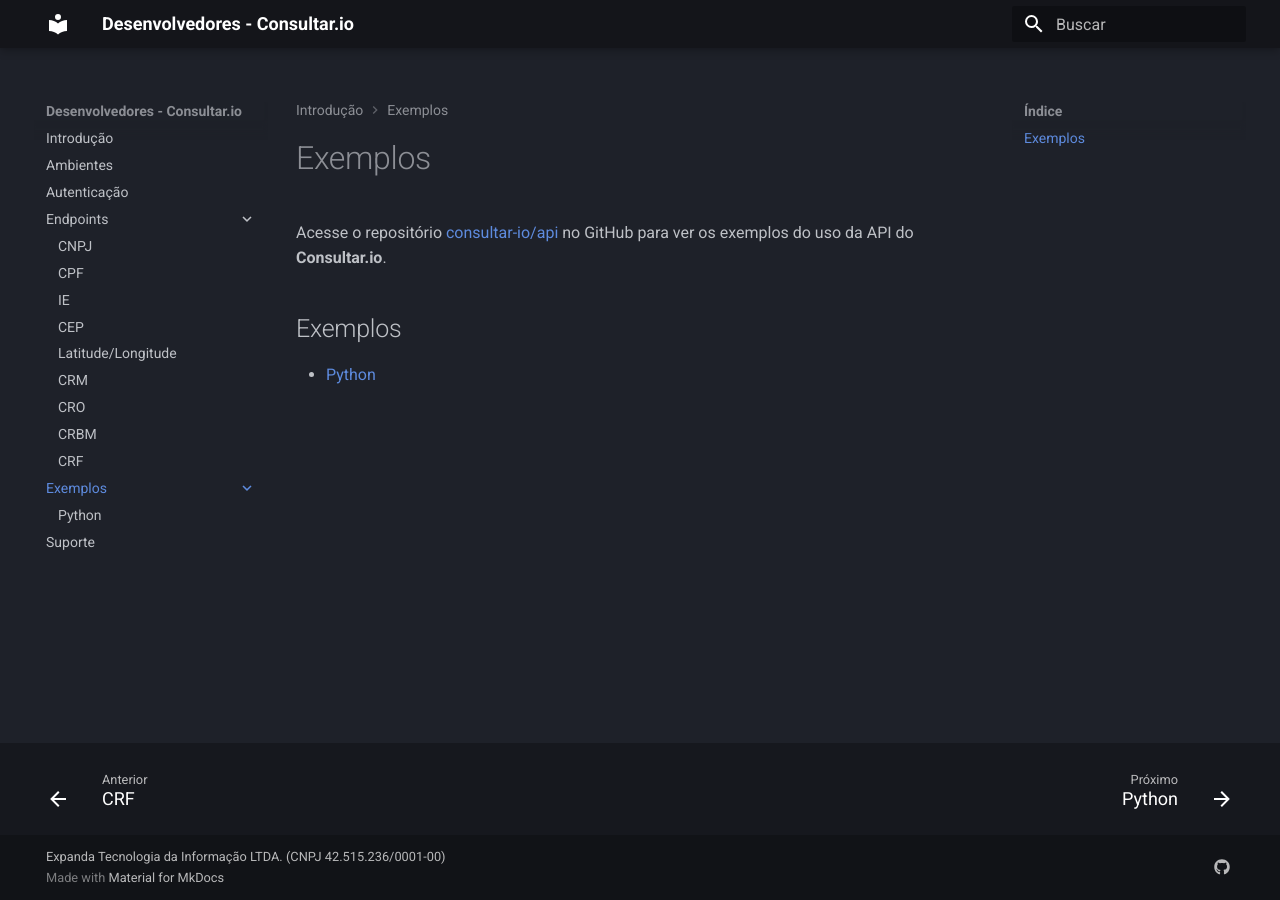
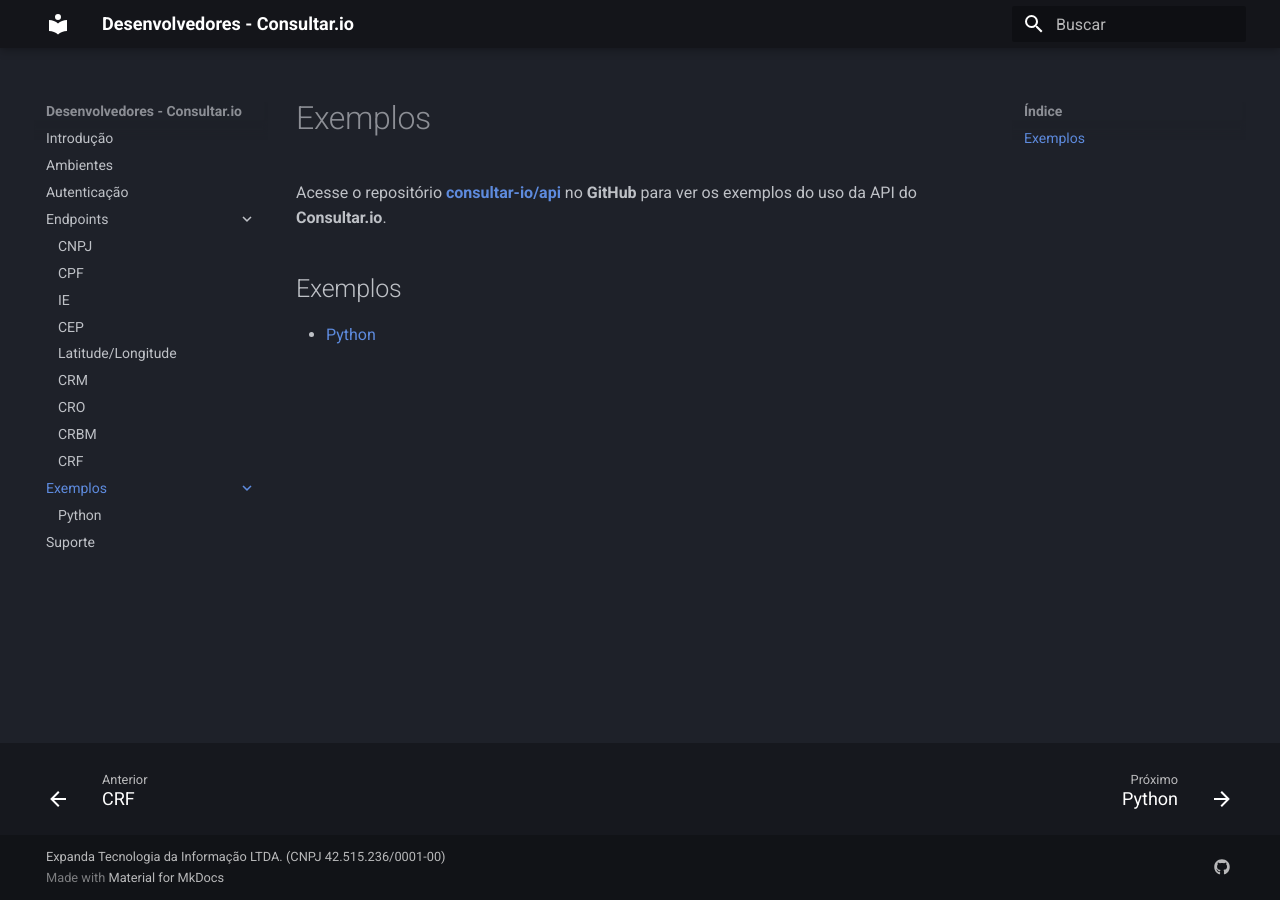
Before and after one commit to consultar-io/doc, an MkDocs documentation site: the page built from docs/exemplos/index.md, in a window 1280 px wide. Built offline with MkDocs 1.6.1 and Material for MkDocs 9.7.7, drawn with Linux system fonts in a browser that asks for light colours.

Commit message:
Refactor documentation for clarity and consistency
- Removed 'navigation.path' from mkdocs.yml to streamline navigation.
- Updated 'suporte.md' to correct capitalization of 'suporte'.
- Enhanced 'exemplos/index.md' and 'exemplos/python.md' for improved formatting and emphasis on 'GitHub' and 'Python'.

```diff
--- a/docs/exemplos/index.md
+++ b/docs/exemplos/index.md
@@ -1,7 +1,7 @@
 # Exemplos
 
-Acesse o repositório [consultar-io/api](https://github.com/consultar-io/api)
-no GitHub para ver os exemplos do uso da API do **Consultar.io**.
+Acesse o repositório **[consultar-io/api](https://github.com/consultar-io/api)**
+no **GitHub** para ver os exemplos do uso da API do **Consultar.io**.
 
 ## Exemplos
 
--- a/mkdocs.yml
+++ b/mkdocs.yml
@@ -11,7 +11,6 @@
     - content.code.copy
     - navigation.footer
     - navigation.expand
-    - navigation.path
     - navigation.indexes
   icon:
     admonition:
```
Also changed, not shown: docs/exemplos/python.md (+1 -1 lines), docs/suporte.md (+1 -1 lines).
